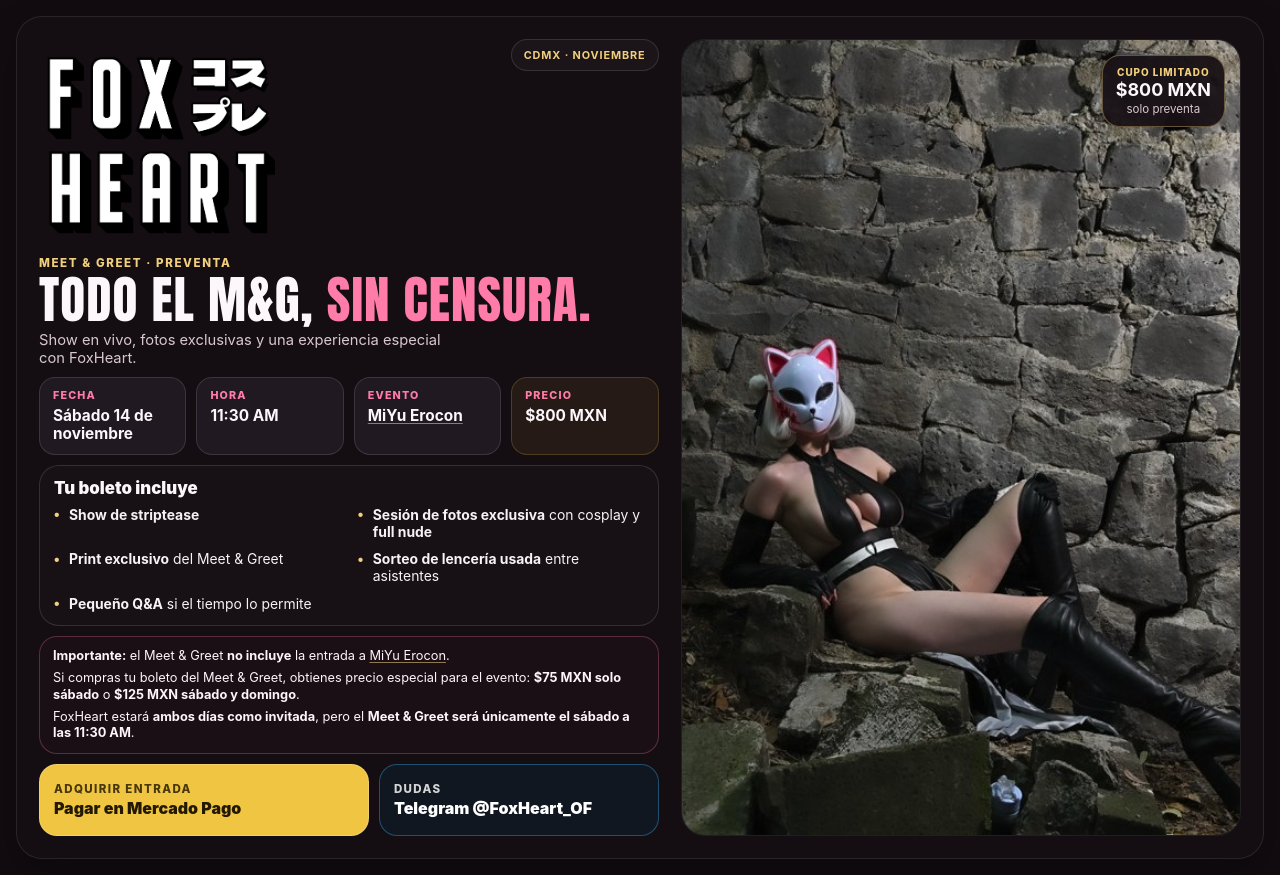
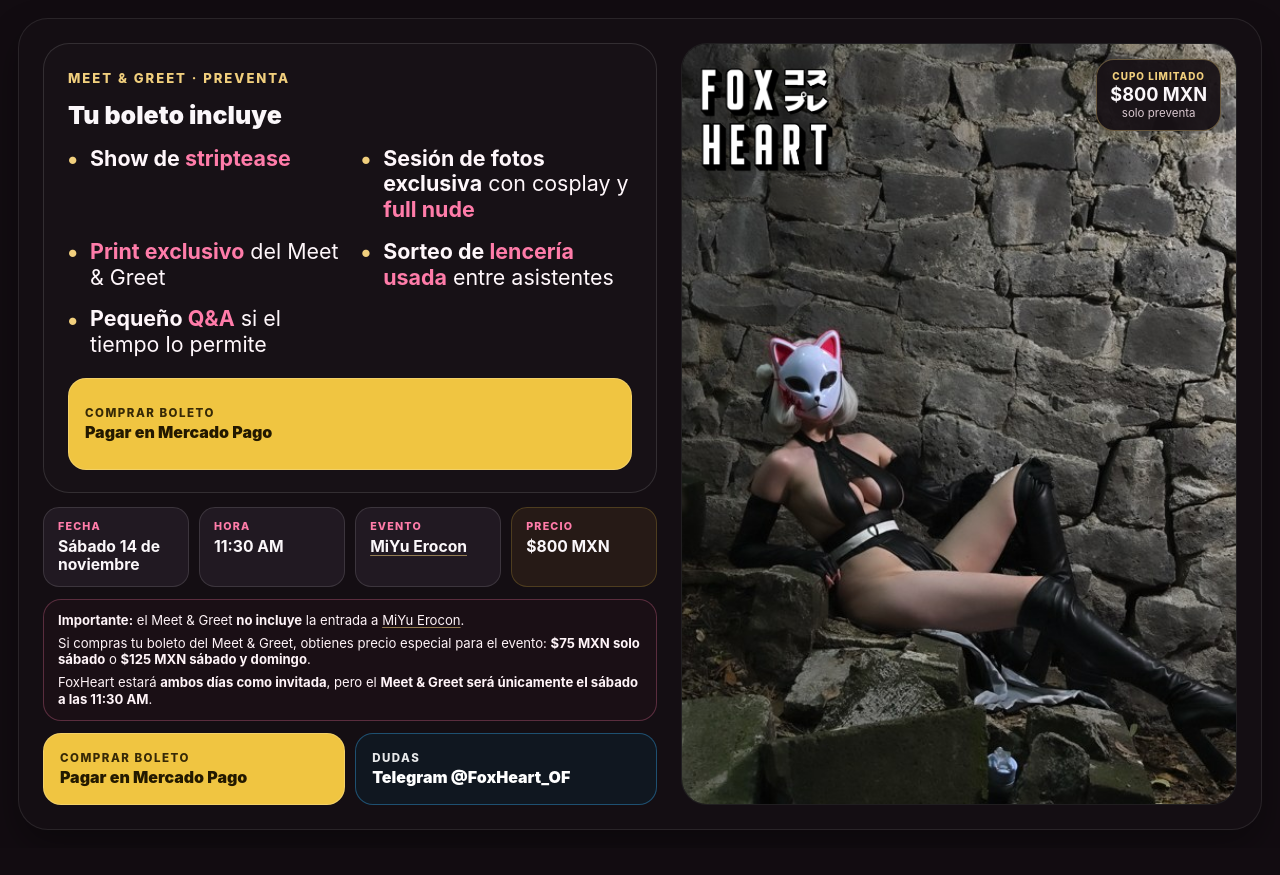
Before and after one commit to foxheartof/foxheartof.github.io, a plain HTML site: page index.html in a window 1280 px wide. After the commit the page ends 848 px from the top, so only its background shows below. Drawn offline with Linux system fonts and the light colour scheme.

Commit message:
Add files via upload

```diff
--- a/index.html
+++ b/index.html
@@ -21,17 +21,23 @@
     <main class="screen" aria-label="Información del Meet and Greet de FoxHeart">
       <section class="poster">
         <div class="poster__content">
-          <div class="brand-row">
-            <img class="brand-logo" src="assets/logo.png" alt="Logo oficial de FoxHeart" width="1210" height="1027" />
-            <div class="event-chip">CDMX · Noviembre</div>
+          <div class="benefits-panel benefits-panel--featured">
+            <div class="panel-kicker">Meet &amp; Greet · Preventa</div>
+            <div class="panel-heading">Tu boleto incluye</div>
+            <ul class="benefits-list">
+              <li><b>Show de <span class="accent-word">striptease</span></b></li>
+              <li><b>Sesión de fotos exclusiva</b> con cosplay y <b><span class="accent-word">full nude</span></b></li>
+              <li><b><span class="accent-word">Print exclusivo</span></b> del Meet &amp; Greet</li>
+              <li><b>Sorteo de <span class="accent-word">lencería usada</span></b> entre asistentes</li>
+              <li><b>Pequeño <span class="accent-word">Q&amp;A</span></b> si el tiempo lo permite</li>
+            </ul>
+            <a class="button button--primary button--featured" href="https://mpago.la/1xB6cLS" target="_blank" rel="noopener noreferrer" aria-label="Comprar boleto del Meet and Greet en Mercado Pago">
+              <span class="button-kicker">Comprar boleto</span>
+              <span class="button-main">Pagar en Mercado Pago</span>
+            </a>
           </div>
 
-          <div class="title-block">
-            <p class="eyebrow">Meet &amp; Greet · Preventa</p>
-            <h1>Todo el M&amp;G, <span>sin censura.</span></h1>
-            <p class="summary">Show en vivo, fotos exclusivas y una experiencia especial con FoxHeart.</p>
-          </div>
-
+          <div class="details-stack">
             <div class="meta-grid" aria-label="Datos del evento">
               <div class="meta-card">
                 <span class="meta-label">Fecha</span>
@@ -51,26 +57,15 @@
               </div>
             </div>
 
-          <div class="benefits-panel">
-            <div class="panel-heading">Tu boleto incluye</div>
-            <ul class="benefits-list">
-              <li><b>Show de striptease</b></li>
-              <li><b>Sesión de fotos exclusiva</b> con cosplay y <b>full nude</b></li>
-              <li><b>Print exclusivo</b> del Meet &amp; Greet</li>
-              <li><b>Sorteo de lencería usada</b> entre asistentes</li>
-              <li><b>Pequeño Q&amp;A</b> si el tiempo lo permite</li>
-            </ul>
-          </div>
-
             <div class="notice-box">
               <p><strong>Importante:</strong> el Meet &amp; Greet <b>no incluye</b> la entrada a <a class="inline-link" href="https://www.instagram.com/miyu.erocon/" target="_blank" rel="noopener noreferrer">MiYu Erocon</a>.</p>
               <p>Si compras tu boleto del Meet &amp; Greet, obtienes precio especial para el evento: <b>$75 MXN solo sábado</b> o <b>$125 MXN sábado y domingo</b>.</p>
               <p>FoxHeart estará <b>ambos días como invitada</b>, pero el <b>Meet &amp; Greet será únicamente el sábado a las 11:30 AM</b>.</p>
             </div>
 
-          <div class="cta-row">
-            <a class="button button--primary" href="https://mpago.la/1xB6cLS" target="_blank" rel="noopener noreferrer" aria-label="Comprar boleto del Meet and Greet en Mercado Pago">
-              <span class="button-kicker">Adquirir entrada</span>
+            <div class="utility-row">
+              <a class="button button--primary button--secondarybuy" href="https://mpago.la/1xB6cLS" target="_blank" rel="noopener noreferrer" aria-label="Comprar boleto del Meet and Greet en Mercado Pago">
+                <span class="button-kicker">Comprar boleto</span>
                 <span class="button-main">Pagar en Mercado Pago</span>
               </a>
               <a class="button button--secondary" href="https://t.me/FoxHeart_OF" target="_blank" rel="noopener noreferrer" aria-label="Abrir Telegram de FoxHeart para dudas">
@@ -79,10 +74,12 @@
               </a>
             </div>
           </div>
+        </div>
 
         <div class="poster__visual" aria-hidden="true">
           <div class="hero-photo-frame">
-            <img src="assets/hero-main.jpg" alt="" width="1080" height="720" />
+            <img class="hero-photo" src="assets/hero-main.jpg" alt="" width="1080" height="720" />
+            <img class="hero-logo" src="assets/logo.png" alt="" width="1210" height="1027" />
           </div>
           <div class="price-stamp">
             <span>Cupo limitado</span>
--- a/styles.css
+++ b/styles.css
@@ -1,17 +1,19 @@
 :root {
   --bg: #0e0a0d;
+  --bg-soft: #140e13;
   --panel: #171116;
-  --panel-soft: #211922;
-  --panel-soft-2: #1c141a;
-  --text: #fbf7fa;
+  --panel-2: #211922;
+  --rose-1: #2b1724;
+  --rose-2: #5a3044;
+  --rose-3: #ff7ca9;
+  --rose-4: #ff7ca9;
+  --brown-1: #d9c7cf;
+  --brown-2: #fbf7fa;
+  --gold-1: #f1cf7d;
+  --gold-2: #f0c541;
+  --ink: #fbf7fa;
   --muted: #d9c7cf;
   --line: rgba(255,255,255,0.12);
-  --pink: #ff7ca9;
-  --pink-deep: #b84d74;
-  --gold: #f1cf7d;
-  --yellow: #f0c541;
-  --yellow-deep: #c29a18;
-  --blue-line: #2f8fc8;
   --shadow: 0 16px 36px rgba(0,0,0,0.32);
 }
 
@@ -20,7 +22,7 @@
   margin: 0;
   min-height: 100%;
   background: #120c11;
-  color: var(--text);
+  color: var(--ink);
   font-family: Inter, ui-sans-serif, system-ui, -apple-system, BlinkMacSystemFont, "Segoe UI", sans-serif;
 }
 body { overflow-x: hidden; overflow-y: auto; }
@@ -31,83 +33,147 @@
   min-height: 100svh;
   display: grid;
   place-items: center;
-  padding: 16px;
+  padding: 18px;
 }
 
 .poster {
   width: min(1400px, 100%);
   min-height: min(96svh, 900px);
-  height: auto;
   display: grid;
-  grid-template-columns: minmax(0, 1.05fr) minmax(380px, 0.95fr);
-  gap: 22px;
+  grid-template-columns: minmax(0, 1.05fr) minmax(400px, 0.95fr);
+  gap: 24px;
   background: #140e13;
   border: 1px solid rgba(255,255,255,0.09);
-  border-radius: 26px;
-  padding: 22px;
+  border-radius: 30px;
+  padding: 24px;
   overflow: hidden;
   box-shadow: var(--shadow);
 }
 
 .poster__content {
+  min-width: 0;
   display: grid;
-  grid-template-rows: auto auto auto auto auto auto;
-  gap: 10px;
-  min-width: 0;
+  grid-template-rows: minmax(0, 1fr) auto;
+  gap: 14px;
   align-content: stretch;
 }
 
-.brand-row {
-  display: flex;
-  justify-content: space-between;
-  align-items: flex-start;
-  gap: 16px;
+.benefits-panel {
+  background: #171116;
+  border: 1px solid rgba(255,255,255,0.12);
+  border-radius: 26px;
+  padding: 26px 24px 22px;
 }
 
-.brand-logo {
-  width: clamp(158px, 20vw, 244px);
-  height: auto;
+.benefits-panel--featured {
+  display: grid;
+  align-content: center;
+  gap: 18px;
+  min-height: 100%;
 }
 
-.event-chip {
-  align-self: flex-start;
-  padding: 8px 12px;
-  border: 1px solid var(--line);
-  border-radius: 999px;
-  background: #1b1419;
-  color: var(--gold);
-  font-size: clamp(0.68rem, 0.76vw, 0.82rem);
-  font-weight: 700;
-  letter-spacing: 0.08em;
+.panel-kicker {
+  color: #f1cf7d;
+  font-size: 0.82rem;
+  font-weight: 800;
   text-transform: uppercase;
-  white-space: nowrap;
+  letter-spacing: 0.15em;
 }
 
-.eyebrow {
-  margin: 0 0 6px;
-  color: var(--gold);
-  font-size: clamp(0.72rem, 0.8vw, 0.9rem);
-  font-weight: 800;
-  text-transform: uppercase;
-  letter-spacing: 0.14em;
+.panel-heading {
+  font-size: clamp(1.55rem, 1.95vw, 2rem);
+  line-height: 0.95;
+  font-weight: 900;
+  color: #fbf7fa;
+  margin: 0;
 }
 
-.title-block h1 {
+.benefits-list {
+  list-style: none;
   margin: 0;
-  font-family: Impact, Haettenschweiler, "Arial Narrow Bold", sans-serif;
-  text-transform: uppercase;
-  letter-spacing: 0.02em;
-  font-size: clamp(2rem, 4vw, 4rem);
-  line-height: 0.92;
+  padding: 0;
+  display: grid;
+  grid-template-columns: repeat(2, minmax(0, 1fr));
+  gap: 16px 22px;
 }
 
-.title-block h1 span { color: var(--pink); }
+.benefits-list li {
+  position: relative;
+  padding-left: 22px;
+  font-size: clamp(1.34rem, 1.58vw, 1.72rem);
+  line-height: 1.2;
+  color: #fff7fb;
+}
 
-.summary {
-  margin: 8px 0 0;
-  color: var(--muted);
-  font-size: clamp(0.92rem, 1vw, 1.04rem);
-  max-width: 46ch;
+
+.accent-word {
+  color: #ff7ca9;
+}
+
+.benefits-list li::before {
+  content: "•";
+  position: absolute;
+  left: 0;
+  top: -0.03em;
+  color: #f1cf7d;
+  font-weight: 900;
+  font-size: 1.1em;
+}
+
+.button {
+  min-height: 72px;
+  padding: 13px 16px;
+  border-radius: 18px;
+  border: 1px solid transparent;
+  display: flex;
+  flex-direction: column;
+  justify-content: center;
+  gap: 4px;
+  text-decoration: none;
+  transition: transform 0.16s ease, box-shadow 0.16s ease, filter 0.16s ease;
+}
+.button:hover,
+.button:focus-visible {
+  transform: translateY(-1px);
+  box-shadow: 0 10px 24px rgba(0,0,0,0.22);
+}
+.button:focus-visible {
+  outline: 2px solid white;
+  outline-offset: 3px;
+}
+.button--primary {
+  background: #f0c541;
+  color: #231900;
+  border-color: rgba(255,255,255,0.2);
+}
+.button--featured {
+  margin-top: 2px;
+  min-height: 92px;
+}
+.button--secondarybuy {
+  min-height: 64px;
+}
+.button--secondary {
+  background: #101720;
+  color: #ffffff;
+  border-color: rgba(47,143,200,0.48);
+}
+.button-kicker {
+  font-size: 0.72rem;
+  text-transform: uppercase;
+  letter-spacing: 0.13em;
+  font-weight: 800;
+  opacity: 0.9;
+}
+.button-main {
+  font-size: clamp(1rem, 1vw, 1.08rem);
+  font-weight: 900;
+  line-height: 1.08;
+}
+
+.details-stack {
+  display: grid;
+  gap: 12px;
 }
 
 .meta-grid {
@@ -117,16 +183,16 @@
 }
 
 .meta-card {
-  background: var(--panel-soft);
+  background: #211922;
   border: 1px solid var(--line);
   border-radius: 16px;
-  padding: 11px 13px;
+  padding: 12px 14px;
 }
 
 .meta-label {
   display: block;
   margin-bottom: 5px;
-  color: var(--pink);
+  color: #ff7ca9;
   font-size: 0.67rem;
   font-weight: 800;
   text-transform: uppercase;
@@ -135,127 +201,44 @@
 
 .meta-card strong {
   display: block;
-  font-size: clamp(0.96rem, 1vw, 1.06rem);
+  font-size: clamp(0.98rem, 1vw, 1.08rem);
   line-height: 1.15;
+  color: #fbf7fa;
 }
 
 .meta-card--price {
   background: #261a16;
-  border-color: rgba(240, 197, 65, 0.2);
+  border-color: rgba(240,197,65,0.2);
 }
 
 .inline-link {
   color: inherit;
   text-decoration: underline;
-  text-decoration-color: rgba(241, 207, 125, 0.55);
-  text-underline-offset: 0.15em;
+  text-decoration-color: rgba(241,207,125,0.55);
+  text-underline-offset: 0.16em;
 }
 .inline-link:hover,
 .inline-link:focus-visible {
-  color: var(--gold);
+  color: #f1cf7d;
   text-decoration-color: currentColor;
-}
-
-.benefits-panel {
-  background: var(--panel);
-  border: 1px solid var(--line);
-  border-radius: 20px;
-  padding: 12px 14px;
-}
-
-.panel-heading {
-  margin-bottom: 9px;
-  font-size: clamp(1.05rem, 1.2vw, 1.2rem);
-  font-weight: 900;
-}
-
-.benefits-list {
-  list-style: none;
-  margin: 0;
-  padding: 0;
-  display: grid;
-  grid-template-columns: repeat(2, minmax(0, 1fr));
-  gap: 10px 18px;
-}
-
-.benefits-list li {
-  position: relative;
-  padding-left: 15px;
-  font-size: clamp(0.87rem, 0.92vw, 0.98rem);
-  line-height: 1.24;
-  color: #f9f1f5;
-}
-
-.benefits-list li::before {
-  content: "•";
-  position: absolute;
-  left: 0;
-  top: -0.02em;
-  color: var(--gold);
-  font-weight: 900;
 }
 
 .notice-box {
   background: #1a0f15;
   border: 1px solid rgba(255,124,169,0.28);
   border-radius: 18px;
-  padding: 11px 13px;
-  font-size: clamp(0.8rem, 0.86vw, 0.92rem);
+  padding: 12px 14px;
+  font-size: clamp(0.82rem, 0.88vw, 0.94rem);
   line-height: 1.28;
   color: #fff4f8;
 }
 .notice-box p { margin: 0; }
 .notice-box p + p { margin-top: 6px; }
 
-.cta-row {
+.utility-row {
   display: grid;
-  grid-template-columns: 1.18fr 1fr;
+  grid-template-columns: 1fr 1fr;
   gap: 10px;
-  margin-top: auto;
-}
-
-.button {
-  min-height: 72px;
-  padding: 12px 14px;
-  border-radius: 18px;
-  border: 1px solid transparent;
-  display: flex;
-  flex-direction: column;
-  justify-content: center;
-  gap: 4px;
-  text-decoration: none;
-  transition: transform 0.16s ease, box-shadow 0.16s ease;
-}
-.button:hover,
-.button:focus-visible {
-  transform: translateY(-1px);
-  box-shadow: 0 10px 24px rgba(0,0,0,0.22);
-}
-.button:focus-visible {
-  outline: 2px solid #fff;
-  outline-offset: 3px;
-}
-.button--primary {
-  background: #f0c541;
-  color: #231900;
-  border-color: rgba(255,255,255,0.2);
-}
-.button--secondary {
-  background: #101720;
-  color: #ffffff;
-  border-color: rgba(47,143,200,0.48);
-}
-.button-kicker {
-  font-size: 0.72rem;
-  text-transform: uppercase;
-  letter-spacing: 0.12em;
-  font-weight: 800;
-  opacity: 0.82;
-}
-.button-main {
-  font-size: clamp(1rem, 1vw, 1.08rem);
-  font-weight: 900;
-  line-height: 1.1;
 }
 
 .poster__visual {
@@ -266,16 +249,25 @@
 .hero-photo-frame {
   width: 100%;
   height: 100%;
-  border-radius: 24px;
+  border-radius: 26px;
   overflow: hidden;
   border: 1px solid rgba(255,255,255,0.08);
   background: #0d0b0d;
+  position: relative;
 }
-.hero-photo-frame img {
+.hero-photo {
   width: 100%;
   height: 100%;
   object-fit: cover;
   object-position: center center;
+}
+.hero-logo {
+  position: absolute;
+  top: 14px;
+  left: 14px;
+  width: clamp(96px, 11vw, 150px);
+  height: auto;
+  filter: drop-shadow(0 6px 16px rgba(0,0,0,0.5));
 }
 
 .price-stamp {
@@ -291,7 +283,7 @@
 .price-stamp span,
 .price-stamp small { display: block; }
 .price-stamp span {
-  color: var(--gold);
+  color: #f1cf7d;
   text-transform: uppercase;
   letter-spacing: 0.1em;
   font-weight: 800;
@@ -300,51 +292,68 @@
 .price-stamp strong {
   display: block;
   margin: 3px 0;
-  font-size: clamp(1.1rem, 1.4vw, 1.4rem);
+  font-size: clamp(1.12rem, 1.42vw, 1.42rem);
   line-height: 1;
+  color: #fbf7fa;
 }
 .price-stamp small {
   color: var(--muted);
   font-size: 0.72rem;
 }
 
-@media (max-width: 1100px) {
+@media (max-width: 1160px) {
   .poster {
-    grid-template-columns: minmax(0, 1fr) minmax(310px, 0.85fr);
+    grid-template-columns: minmax(0, 1fr) minmax(320px, 0.82fr);
     gap: 16px;
   }
   .meta-grid { grid-template-columns: repeat(2, minmax(0, 1fr)); }
+  .benefits-list li { font-size: clamp(1.16rem, 1.18vw, 1.28rem); }
 }
 
 @media (max-width: 860px) {
   .screen { padding: 8px; }
   .poster {
     min-height: calc(100svh - 16px);
-    height: auto;
     grid-template-columns: 1fr;
-    grid-template-rows: 23svh auto;
+    grid-template-rows: 24svh auto;
     gap: 10px;
     padding: 12px;
     border-radius: 22px;
   }
-  .poster__content { gap: 8px; }
   .poster__visual { order: -1; }
   .hero-photo-frame { border-radius: 18px; }
-  .brand-row {
-    align-items: center;
-    gap: 8px;
+  .hero-logo {
+    top: 10px;
+    left: 10px;
+    width: clamp(72px, 23vw, 118px);
   }
-  .brand-logo { width: clamp(110px, 31vw, 150px); }
-  .event-chip {
-    padding: 6px 10px;
-    font-size: 0.58rem;
+  .poster__content {
+    grid-template-rows: auto auto;
+    gap: 10px;
   }
-  .title-block h1 { font-size: clamp(1.5rem, 6.8vw, 2.1rem); }
-  .summary {
-    margin-top: 4px;
-    font-size: 0.8rem;
-    line-height: 1.18;
+  .benefits-panel {
+    padding: 16px 14px 14px;
+    border-radius: 20px;
   }
+  .benefits-panel--featured { gap: 12px; }
+  .panel-kicker { font-size: 0.62rem; }
+  .panel-heading { font-size: clamp(1.26rem, 4.2vw, 1.5rem); }
+  .benefits-list {
+    gap: 10px 12px;
+  }
+  .benefits-list li {
+    font-size: 1rem;
+    line-height: 1.16;
+    padding-left: 14px;
+  }
+  .button {
+    min-height: 60px;
+    padding: 10px;
+    border-radius: 15px;
+  }
+  .button--featured { min-height: 70px; }
+  .button-kicker { font-size: 0.58rem; }
+  .button-main { font-size: 0.82rem; }
   .meta-card {
     padding: 8px 10px;
     border-radius: 13px;
@@ -354,22 +363,6 @@
     margin-bottom: 3px;
   }
   .meta-card strong { font-size: 0.84rem; }
-  .benefits-panel {
-    padding: 11px 12px;
-    border-radius: 16px;
-  }
-  .panel-heading {
-    font-size: 0.96rem;
-    margin-bottom: 6px;
-  }
-  .benefits-list {
-    gap: 7px 12px;
-  }
-  .benefits-list li {
-    font-size: 0.75rem;
-    line-height: 1.14;
-    padding-left: 12px;
-  }
   .notice-box {
     padding: 9px 10px;
     border-radius: 14px;
@@ -377,16 +370,7 @@
     line-height: 1.16;
   }
   .notice-box p + p { margin-top: 4px; }
-  .cta-row {
-    gap: 8px;
-  }
-  .button {
-    min-height: 60px;
-    padding: 10px;
-    border-radius: 15px;
-  }
-  .button-kicker { font-size: 0.58rem; }
-  .button-main { font-size: 0.82rem; }
+  .utility-row { gap: 8px; }
   .price-stamp {
     right: 10px;
     top: 10px;
@@ -401,50 +385,49 @@
     gap: 8px;
     grid-template-rows: 21svh auto;
   }
-  .brand-logo { width: 122px; }
-  .event-chip {
-    font-size: 0.54rem;
-    padding: 5px 8px;
+  .benefits-panel {
+    padding: 14px 12px 12px;
   }
-  .eyebrow {
-    font-size: 0.62rem;
-    margin-bottom: 3px;
+  .panel-kicker {
+    font-size: 0.58rem;
   }
-  .title-block h1 { font-size: clamp(1.38rem, 6vw, 1.85rem); }
-  .summary {
-    font-size: 0.74rem;
-    margin-top: 3px;
+  .panel-heading { font-size: 1.14rem; }
+  .benefits-list {
+    grid-template-columns: 1fr 1fr;
+    gap: 8px 10px;
+  }
+  .benefits-list li {
+    font-size: 0.89rem;
+    padding-left: 13px;
   }
   .meta-grid { gap: 6px; }
   .meta-card { padding: 7px 8px; }
   .meta-card strong { font-size: 0.76rem; }
-  .benefits-panel { padding: 10px; }
-  .benefits-list li { font-size: 0.69rem; }
   .notice-box {
     padding: 8px 9px;
     font-size: 0.66rem;
   }
-  .cta-row { gap: 6px; }
+  .utility-row { grid-template-columns: 1fr 1fr; gap: 6px; }
   .button {
     min-height: 54px;
     padding: 8px;
   }
+  .button--featured { min-height: 60px; }
   .button-kicker { font-size: 0.54rem; }
   .button-main { font-size: 0.72rem; }
   .price-stamp strong { font-size: 1rem; }
 }
 
 @media (max-height: 760px) and (min-width: 861px) {
-  .poster { min-height: min(97svh, 742px); height: auto; }
-  .poster__content { gap: 9px; }
-  .title-block h1 { font-size: clamp(1.9rem, 3.7vw, 3.4rem); }
-  .summary { font-size: 0.85rem; }
-  .meta-card { padding: 9px 11px; }
-  .benefits-panel { padding: 12px 13px; }
-  .benefits-list li { font-size: 0.8rem; }
+  .poster { min-height: min(97svh, 742px); }
+  .poster__content { gap: 10px; }
+  .benefits-panel { padding: 20px 20px 18px; }
+  .panel-heading { font-size: clamp(1.45rem, 1.65vw, 1.72rem); }
+  .benefits-list { gap: 12px 18px; }
+  .benefits-list li { font-size: 1.14rem; }
+  .button--featured { min-height: 78px; }
   .notice-box {
     padding: 10px 11px;
     font-size: 0.78rem;
   }
-  .button { min-height: 68px; }
 }
```
Also changed, not shown: 1 other file. Lines whose indentation alone changed are shown as unchanged.
